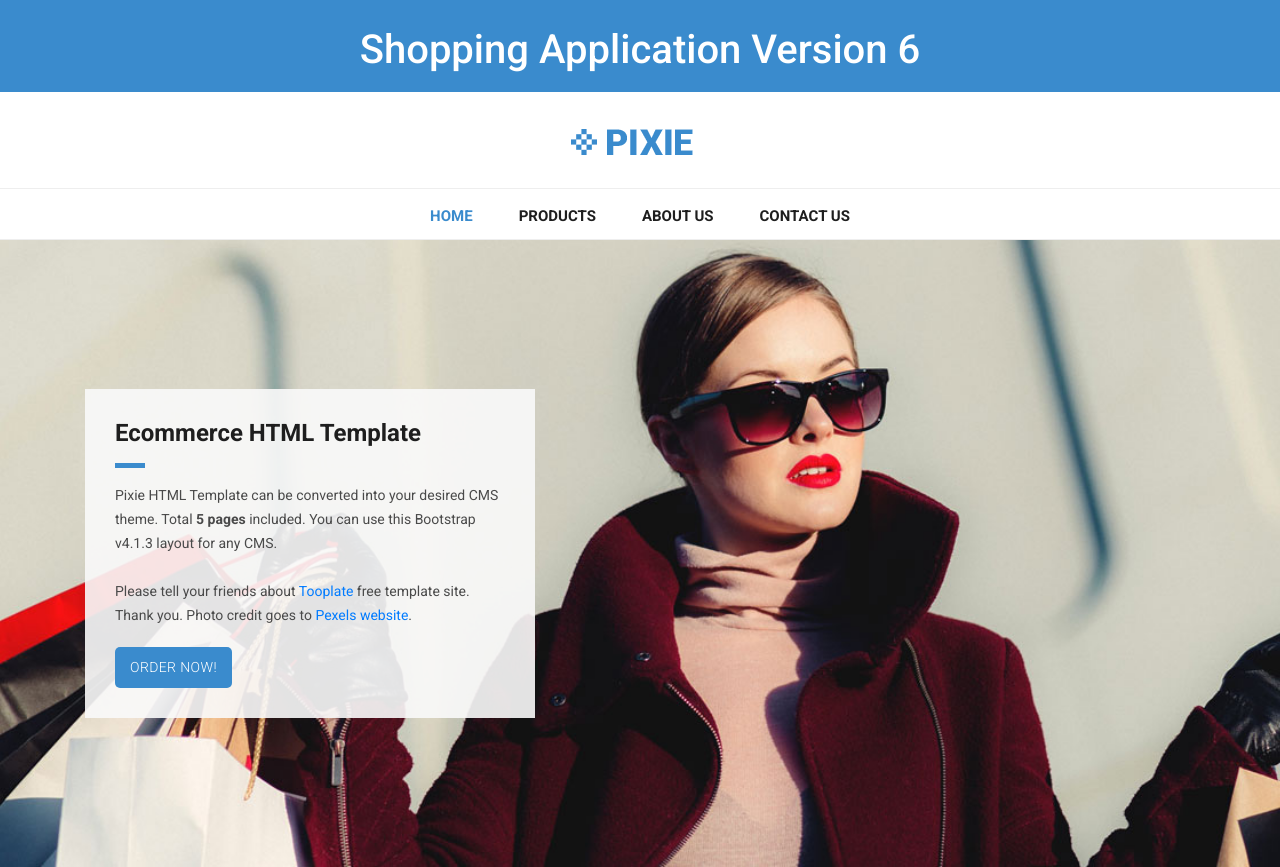
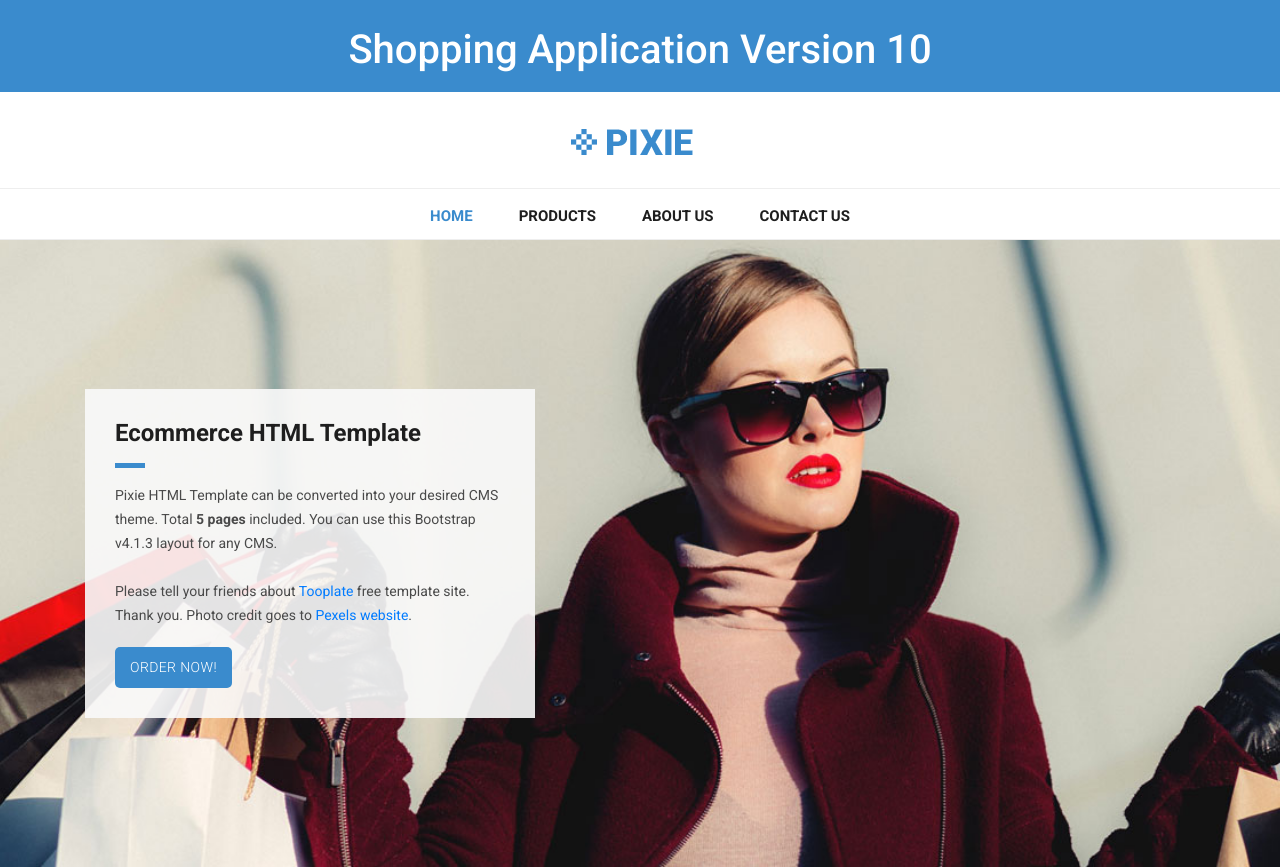
Before and after one commit to vishnugout/shopping-app-image, a PHP site: page / in a window 1280 px wide. Shown: the top 867 px of the page. Run offline with PHP 8.4, Linux system fonts and the light colour scheme.

Commit message:
image version 10

```diff
--- a/website/index.php
+++ b/website/index.php
@@ -36,7 +36,7 @@ https://www.tooplate.com/view/2114-pixie
                <?php
 $output = shell_exec('echo $HOSTNAME');
 echo "<h1><center><pre>$output</pre></center></h1>";
-echo "<h1><center>Shopping Application Version 6</center></h1>"
+echo "<h1><center>Shopping Application Version 10</center></h1>"
 ?>
             </span>
           </div>
```
